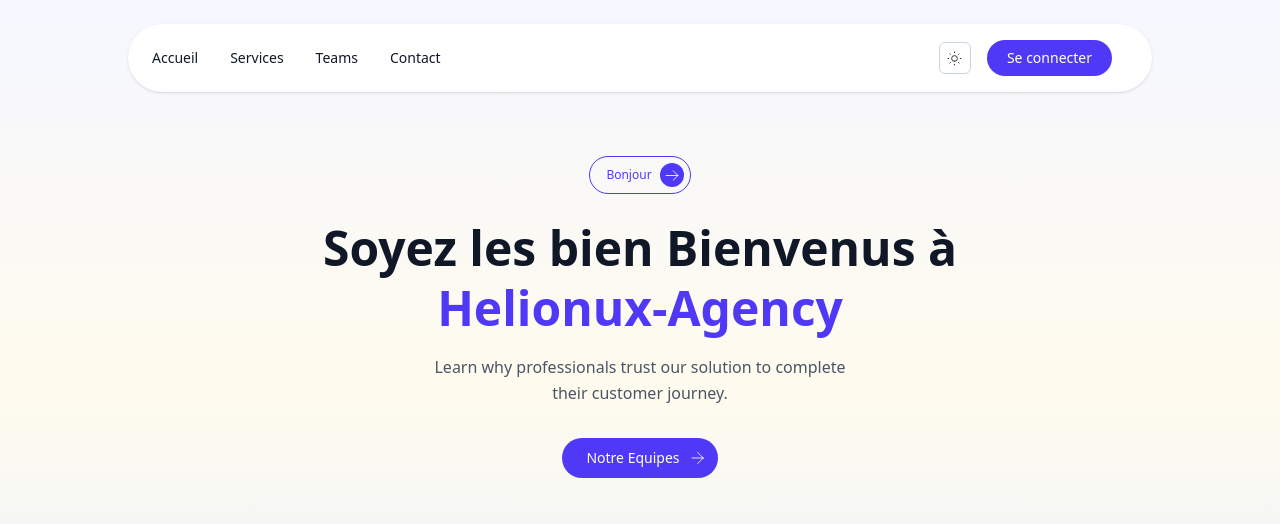
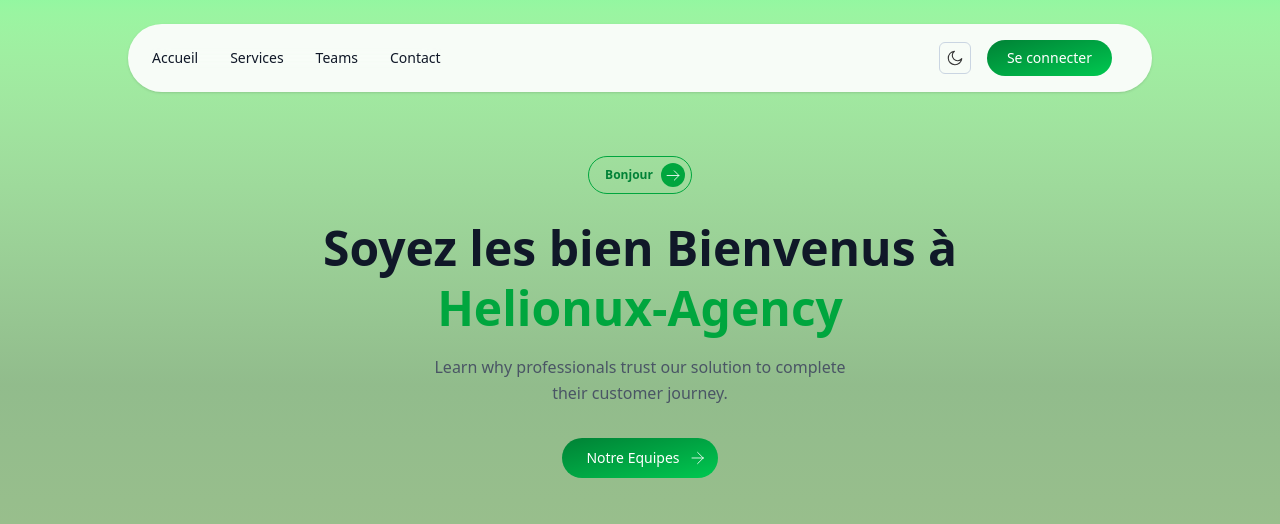
Before and after one commit to Helionux/Template-React, a React (Vite) app: page / in a window 1280 px wide. Shown: the top 524 px of the page. Built offline with nearby package versions, Linux system fonts and the light colour scheme; grey boxes are pictures that could not be loaded.

Commit message:
modification des composants

```diff
--- a/src/components/Footers.jsx
+++ b/src/components/Footers.jsx
@@ -3,8 +3,8 @@ import React from 'react'
 function Footers() {
   return (
     <>
-      <footer className="px-6 md:px-16 lg:px-24 xl:px-32 w-full ">
-        <div className="flex flex-col md:flex-row items-start justify-center gap-10 py-10 border-b border-gray-500/30">
+      <footer className="px-6 md:px-16 lg:px-24 xl:px-32 w-full bg-gray-900 dark:bg-gray-900 text-white dark:text-gray-100">
+        <div className="flex flex-col md:flex-row items-start justify-center gap-10 py-10 border-b border-b-gray-800">
           <div className="max-w-96">
             <p className="mt-6 text-sm text-gray-500">
               Lorem Ipsum is simply dummy text of the printing and typesetting
--- a/src/components/Hero.jsx
+++ b/src/components/Hero.jsx
@@ -40,12 +40,13 @@ function Hero() {
   }, [])
 
   const [isOpen, setOpen] = useState(false)
+  const [theme, setTheme] = useState('light')
 
   return (
-    <section className="bg-gradient-to-b px-3 sm:px-10 from-[#F5F7FF] via-[#fffbee] to-[#E6EFFF] pt-6 h-full">
-      <header className="flex items-center justify-between px-6 py-3 md:py-4 shadow-sm max-w-5xl rounded-full mx-auto w-full bg-white">
+    <section className="bg-gradient-to-b px-5 sm:px-10 from-[#00ec206c] via-[#4d92449d] to-[#4e8a1583] pt-6 h-full dark:bg-gray-900 text-gray-900 dark:text-gray-100 dar">
+      <header className="flex items-center justify-between px-6 py-3 md:py-4 shadow-sm max-w-5xl rounded-full mx-auto w-full bg-[#fdfdfdef]">
         <nav
-          className={`max-md:absolute max-md:top-0 max-md:left-0 max-md:overflow-hidden items-center justify-center transition-[width] bg-white/50 backdrop-blur flex-col md:flex-row flex gap-8 text-gray-900 text-sm font-normal
+          className={`max-md:absolute max-md:top-0 max-md:left-0 max-md:overflow-hidden items-center justify-center transition-[width] backdrop-blur flex-col md:flex-row flex gap-8 text-gray-900 text-sm font-normal
         ${
           isOpen
             ? 'max-md:w-full max-md:h-full px-8 py-8 z-50'
@@ -104,25 +105,53 @@ function Hero() {
           <button
             className="size-8 flex items-center justify-center hover:bg-gray-100 transition border border-slate-300 rounded-md"
             aria-label="Settings"
+            onClick={() => setTheme(theme === 'light' ? 'dark' : 'light')}
           >
+            {theme === 'light' ? (
+              // Icône lune (mode sombre)
               <svg
-              width="15"
-              height="15"
-              viewBox="0 0 15 15"
+                width="18"
+                height="18"
                 fill="none"
-              xmlns="http://www.w3.org/2000/svg"
+                viewBox="0 0 24 24"
+                stroke="currentColor"
               >
                 <path
-                d="M7.5 10.39a2.889 2.889 0 1 0 0-5.779 2.889 2.889 0 0 0 0 5.778M7.5 1v.722m0 11.556V14M1 7.5h.722m11.556 0h.723m-1.904-4.596-.511.51m-8.172 8.171-.51.511m-.001-9.192.51.51m8.173 8.171.51.511"
+                  d="M21 12.79A9 9 0 1 1 11.21 3a7 7 0 1 0 9.79 9.79z"
                   stroke="#353535"
-                strockeWidth="1.5"
+                  strokeWidth="1.5"
                   strokeLinecap="round"
                   strokeLinejoin="round"
                 />
               </svg>
+            ) : (
+              // Icône soleil (mode clair)// Icône soleil (mode clair)
+              <svg
+                width="18"
+                height="18"
+                fill="none"
+                viewBox="0 0 24 24"
+                stroke="currentColor"
+              >
+                <circle
+                  cx="12"
+                  cy="12"
+                  r="5"
+                  stroke="#353535"
+                  strokeWidth="1.5"
+                />
+                <path
+                  d="M12 1v2m0 18v2m10-11h-2M4 12H2m16.95-7.05l-1.41 1.41M5.05 18.36l-1.41 1.41m13.94-13.94l-1.41 1.41M5.05 5.05l-1.41 1.41"
+                  stroke="#353535"
+                  strokeWidth="1.5"
+                  strokeLinecap="round"
+                  strokeLinejoin="round"
+                />
+              </svg>
+            )}
           </button>
           <Link
-            className="hidden md:flex bg-indigo-600 text-white px-5 py-2 rounded-full text-sm font-medium hover:bg-indigo-700 transition"
+            className="hidden md:flex bg-gradient-to-br from-green-700 to-green-500 text-white px-5 py-2 rounded-full text-sm font-medium hover:bg-indigo-700 transition"
             to="/login"
           >
             Se connecter
@@ -149,11 +178,11 @@ function Hero() {
       </header>
       <main className="flex-grow flex flex-col items-center max-w-7xl mx-auto w-full">
         <button
-          className="mt-16 mb-6 flex items-center space-x-2 border border-indigo-600 text-indigo-600 text-xs rounded-full px-4 pr-1.5 py-1.5 hover:bg-indigo-50 transition"
+          className="mt-16 mb-6 flex font-semibold items-center space-x-2 border border-green-600 text-green-700 text-xs rounded-full px-4 pr-1.5 py-1.5 hover:bg-indigo-50 transition"
           type="button"
         >
           <span>Bonjour</span>
-          <span className="flex items-center justify-center size-6 p-1 rounded-full bg-indigo-600">
+          <span className="flex items-center justify-center size-6 p-1 rounded-full bg-green-600">
             <svg
               width="14"
               height="11"
@@ -173,17 +202,17 @@ function Hero() {
         </button>
         <h1 className="text-center text-gray-900 font-extrabold text-3xl sm:text-4xl md:text-5xl max-w-2xl leading-tight">
           Soyez les bien Bienvenus à{' '}
-          <span className="text-indigo-600">Helionux-Agency</span>
+          <span className="text-green-600">Helionux-Agency</span>
         </h1>
         <p className="mt-4 text-center text-gray-600 max-w-md text-sm sm:text-base leading-relaxed">
           Learn why professionals trust our solution to complete their customer
           journey.
         </p>
         <button
-          className="mt-8 bg-indigo-600 text-white px-6 pr-2.5 py-2.5 rounded-full text-sm font-medium flex items-center space-x-2 hover:bg-indigo-700 transition"
+          className="mt-8 bg-gradient-to-br from-green-700 to-green-500 text-white px-6 pr-2.5 py-2.5 rounded-full text-sm font-medium flex items-center space-x-2 hover:bg-indigo-700 transition"
           type="button"
         >
-          <span>Notre Equipes</span>
+          <Link to="/teams">Notre Equipes</Link>
           <svg
             width="20"
             height="20"
--- a/src/components/Navbar.jsx
+++ b/src/components/Navbar.jsx
@@ -3,8 +3,9 @@ import { useState } from 'react'
 
 function Navbar() {
   const [isOpen, setOpen] = useState(false)
+  const [theme, setTheme] = useState('light')
   return (
-    <header className="flex items-center mt-6 justify-between px-6 py-3 md:py-4 shadow-sm max-w-5xl rounded-full mx-auto w-full bg-white">
+    <header className="flex items-center justify-between px-6 py-3 mt-6 md:py-4 shadow-sm max-w-5xl rounded-full mx-auto w-full bg-white">
       <nav
         className={`max-md:absolute max-md:top-0 max-md:left-0 max-md:overflow-hidden items-center justify-center transition-[width] bg-white/50 backdrop-blur flex-col md:flex-row flex gap-8 text-gray-900 text-sm font-normal
         ${
@@ -46,7 +47,7 @@ function Navbar() {
           className="md:hidden text-gray-600"
           aria-label="Close menu"
           onClick={() => setOpen(false)}
-          style={{ display: isOpen ? 'block' : 'none' }}
+          style={{ display: isOpen ? 'flex' : 'none' }}
         >
           <svg
             className="w-6 h-6"
@@ -65,25 +66,53 @@ function Navbar() {
         <button
           className="size-8 flex items-center justify-center hover:bg-gray-100 transition border border-slate-300 rounded-md"
           aria-label="Settings"
+          onClick={() => setTheme(theme === 'light' ? 'dark' : 'light')}
         >
+          {theme === 'light' ? (
+            // Icône lune (mode sombre)
             <svg
-            width="15"
-            height="15"
-            viewBox="0 0 15 15"
+              width="18"
+              height="18"
               fill="none"
-            xmlns="http://www.w3.org/2000/svg"
+              viewBox="0 0 24 24"
+              stroke="currentColor"
             >
               <path
-              d="M7.5 10.39a2.889 2.889 0 1 0 0-5.779 2.889 2.889 0 0 0 0 5.778M7.5 1v.722m0 11.556V14M1 7.5h.722m11.556 0h.723m-1.904-4.596-.511.51m-8.172 8.171-.51.511m-.001-9.192.51.51m8.173 8.171.51.511"
+                d="M21 12.79A9 9 0 1 1 11.21 3a7 7 0 1 0 9.79 9.79z"
                 stroke="#353535"
-              strockeWidth="1.5"
+                strokeWidth="1.5"
                 strokeLinecap="round"
                 strokeLinejoin="round"
               />
             </svg>
+          ) : (
+            // Icône soleil (mode clair)// Icône soleil (mode clair)
+            <svg
+              width="18"
+              height="18"
+              fill="none"
+              viewBox="0 0 24 24"
+              stroke="currentColor"
+            >
+              <circle
+                cx="12"
+                cy="12"
+                r="5"
+                stroke="#353535"
+                strokeWidth="1.5"
+              />
+              <path
+                d="M12 1v2m0 18v2m10-11h-2M4 12H2m16.95-7.05l-1.41 1.41M5.05 18.36l-1.41 1.41m13.94-13.94l-1.41 1.41M5.05 5.05l-1.41 1.41"
+                stroke="#353535"
+                strokeWidth="1.5"
+                strokeLinecap="round"
+                strokeLinejoin="round"
+              />
+            </svg>
+          )}
         </button>
         <Link
-          className="hidden md:flex bg-indigo-600 text-white px-5 py-2 rounded-full text-sm font-medium hover:bg-indigo-700 transition"
+          className="hidden md:flex bg-gradient-to-br from-green-700 to-green-500 text-white px-5 py-2 rounded-full text-sm font-medium hover:bg-indigo-700 transition"
           to="/login"
         >
           Se connecter
@@ -92,7 +121,7 @@ function Navbar() {
           className="md:hidden text-gray-600"
           aria-label="Open menu"
           onClick={() => setOpen(true)}
-          style={{ display: isOpen ? 'none' : 'block' }}
+          style={{ displaye: isOpen ? 'none' : 'flex' }}
         >
           <svg
             className="w-6 h-6"
```
Also changed, not shown: src/styles/index.css (line endings or trailing spaces). Lines whose indentation alone changed are shown as unchanged.
